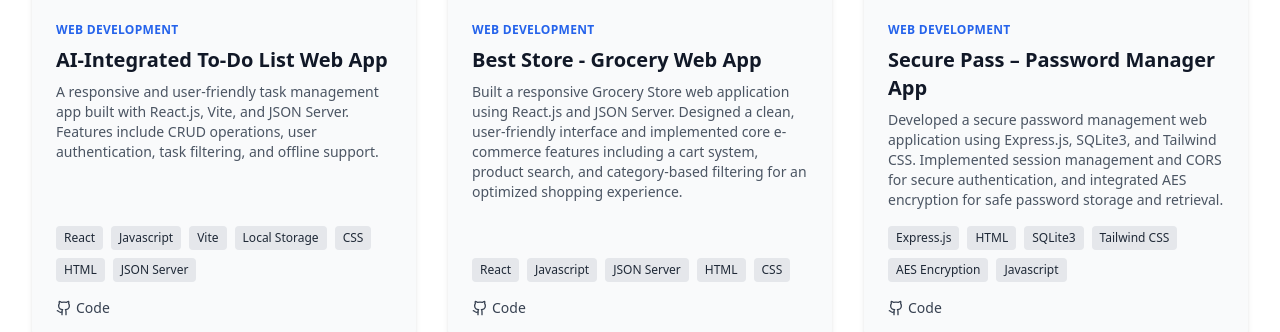
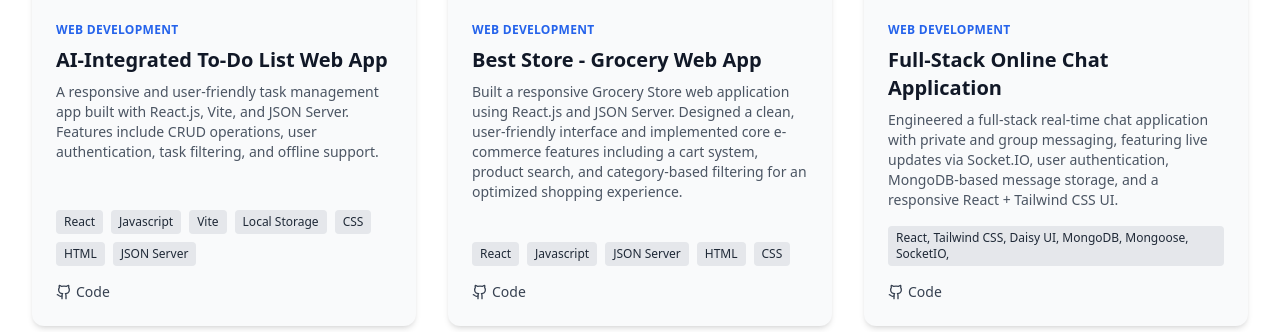
Before and after one commit to RLNarasimham/My-Portfolio-R.-L.-Narasimham, a React (Vite) app: page / in a window 1280 px wide. Shown: the part 1178-1510 px from the top of the page. Built offline with nearby package versions, Linux system fonts and the light colour scheme.

Commit message:
Updated projects.ts

```diff
--- a/src/data/projects.ts
+++ b/src/data/projects.ts
@@ -34,12 +34,12 @@ export const projects: ProjectType[] = [
   },
   {
     id: 3,
-    title: 'Secure Pass – Password Manager App',
-    description: 'Developed a secure password management web application using Express.js, SQLite3, and Tailwind CSS. Implemented session management and CORS for secure authentication, and integrated AES encryption for safe password storage and retrieval.',
+    title: ' Full-Stack Online Chat Application',
+    description: 'Engineered a full-stack real-time chat application with private and group messaging, featuring live updates via Socket.IO, user authentication, MongoDB-based message storage, and a responsive React + Tailwind CSS UI.',
     category: 'web',
-    image: './Secure Pass - Password Manager.jpg',
-    technologies: ['Express.js', 'HTML', 'SQLite3', 'Tailwind CSS','AES Encryption','Javascript'],
+    image: './ Full Stack Chat.jpg',
+    technologies: ['React, Tailwind CSS, Daisy UI, MongoDB, Mongoose, SocketIO,'],
     // liveUrl: 'https://example.com',
-    githubUrl: 'https://github.com/RLNarasimham/SecurePass---Password-Manager',
+    githubUrl: '  ',
   },
 ];
```
